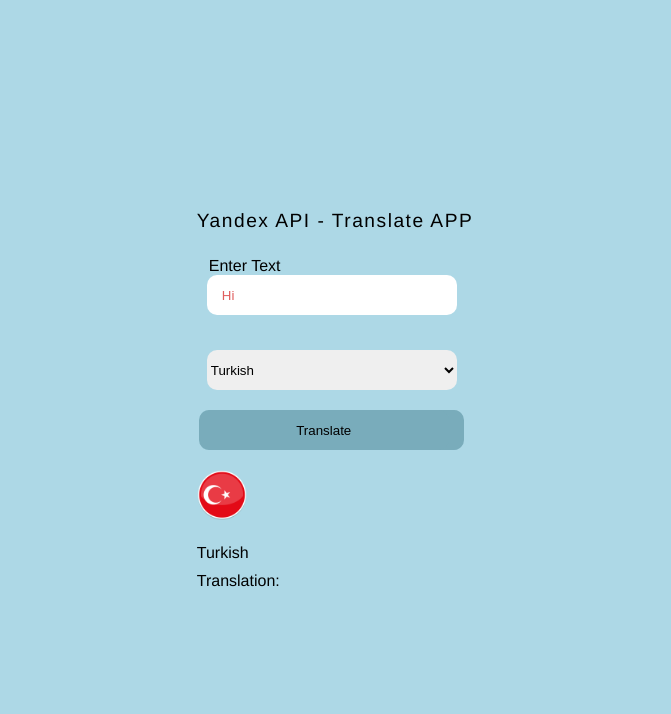
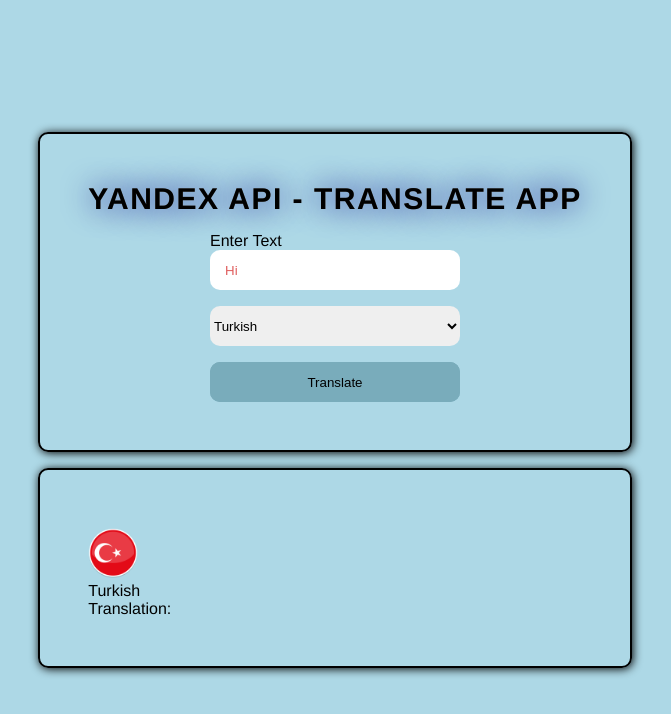
Before and after one commit to burcuozbek/yandex-api, a plain HTML site: page index.html in a window 1280 px wide. Shown: the whole page, without its empty margins (305-976 px from the left). Drawn offline with Linux system fonts and the light colour scheme.

Commit message:
html and css upd

```diff
--- a/index.html
+++ b/index.html
@@ -9,10 +9,8 @@
   </head>
   <body>
     <div class="container">
-      <div class="row">
-        <div class="card">
-          <div class="card-title">Yandex API - Translate APP</div>
-          <div class="enter-text-area">
+      <div class="top">
+        <h3>Yandex API - Translate APP</h3>
         <form id="translate-form">
           <div class="input-label">
             <label for="word">Enter Text</label
@@ -35,8 +33,7 @@
           </div>
         </form>
       </div>
-        </div>
-        <div class="card">
+      <div class="bottom">
         <div class="card-header">
           <img
             src="./images/tr.png"
@@ -44,12 +41,11 @@
             width="50px"
             height="50px"
           />
-            <div class="lang">Turkish</div>
+          <div id="lang">Turkish</div>
         </div>
         <div class="card-content">
           <div id="translation">Translation:</div>
           <div id="output-word"></div>
-          </div>
         </div>
       </div>
     </div>
--- a/main.css
+++ b/main.css
@@ -3,6 +3,8 @@
   list-style: none;
   text-decoration: none;
   overflow: visible;
+  margin: 0;
+  padding: 0;
 }
 
 body,
@@ -16,33 +18,91 @@ html {
   overflow: visible;
   font-family: "Franklin Gothic Medium", "Arial Narrow", Arial, sans-serif;
 }
+.container .top {
+  border: 2px solid black;
+  box-shadow: 1px 1px 10px black;
+  border-radius: 10px;
+  padding: 3rem;
+  margin-bottom: 1rem;
+}
+.container .top form {
+  display: flex;
+  width: 100%;
+  flex-direction: column;
+  align-items: center;
+}
+.container .top form input {
+  margin-bottom: 1rem;
+}
+.container .top h3 {
+  text-transform: uppercase;
+  font-size: 30px;
+  letter-spacing: 1.5px;
+  position: relative;
+  z-index: 1;
+  margin-bottom: 1rem;
+}
+.container .top h3::before {
+  content: "YANDEX API - TRANSLATE APP";
+  color: grey;
+  position: absolute;
+  top: 0px;
+  z-index: -1;
+  text-shadow: 0 0 30px darkblue;
+}
+.container .top .choose-area {
+  margin-bottom: 1rem;
+}
+.container .bottom {
+  border: 2px solid black;
+  box-shadow: 1px 1px 10px black;
+  border-radius: 10px;
+  padding: 3rem;
+}
 
-.row {
+/* .container,
+.container .top,
+.container .bottom {
+  width: 100%;
+  height: 100%;
   display: flex;
   flex-direction: column;
+  align-items: center;
+  justify-content: center;
 }
-.card-title {
-  margin-bottom: 25px;
-  font-size: larger;
-  letter-spacing: 1.5px;
+.container .top {
+  flex: 50%;
+  justify-content: flex-end;
 }
+.container .top form {
+  height: 50%;
+
+  display: flex;
+  flex-direction: column;
+  justify-content: space-evenly;
+}
+.container .bottom {
+  flex: 50%;
+  justify-content: flex-start;
+}
+
+ */
+
 .input-label {
   position: relative;
-  margin-bottom: 15px;
 }
 label {
   display: block;
-  margin-left: -20px;
 }
 #word {
   width: 250px;
   height: 40px;
-  margin-bottom: 20px;
+
   padding: 10px;
   border: none;
   color: rgb(5, 110, 105);
   border-radius: 10px;
-  margin-left: -22px;
+
   padding: 0 15px;
   transition: all 0.2s;
   color: rgb(224, 94, 94);
@@ -51,39 +111,31 @@ label {
   outline: 0;
 }
 .form-control {
-  margin-bottom: 20px;
   width: 250px;
   height: 40px;
   border: none;
   outline: 0;
   border-radius: 10px;
-  margin-left: -22px;
 }
 .choose-area:focus {
   outline: 0;
 }
 .submit {
-  margin-bottom: 10px;
   width: 250px;
   height: 40px;
   border: none;
   background-color: rgb(121, 172, 187);
   border-radius: 10px;
-  margin-left: -15px;
 }
 .submit:hover {
   letter-spacing: 1.5px;
   background-color: rgb(230, 162, 162);
 }
 #output-image {
-  margin-bottom: 20px;
   margin-top: 10px;
 }
-.lang {
-  margin-bottom: 10px;
-}
+
 .enter-text-area {
   display: flex;
   align-items: center;
-  margin-left: 32px;
 }
```
Lines whose indentation alone changed are shown as unchanged.
